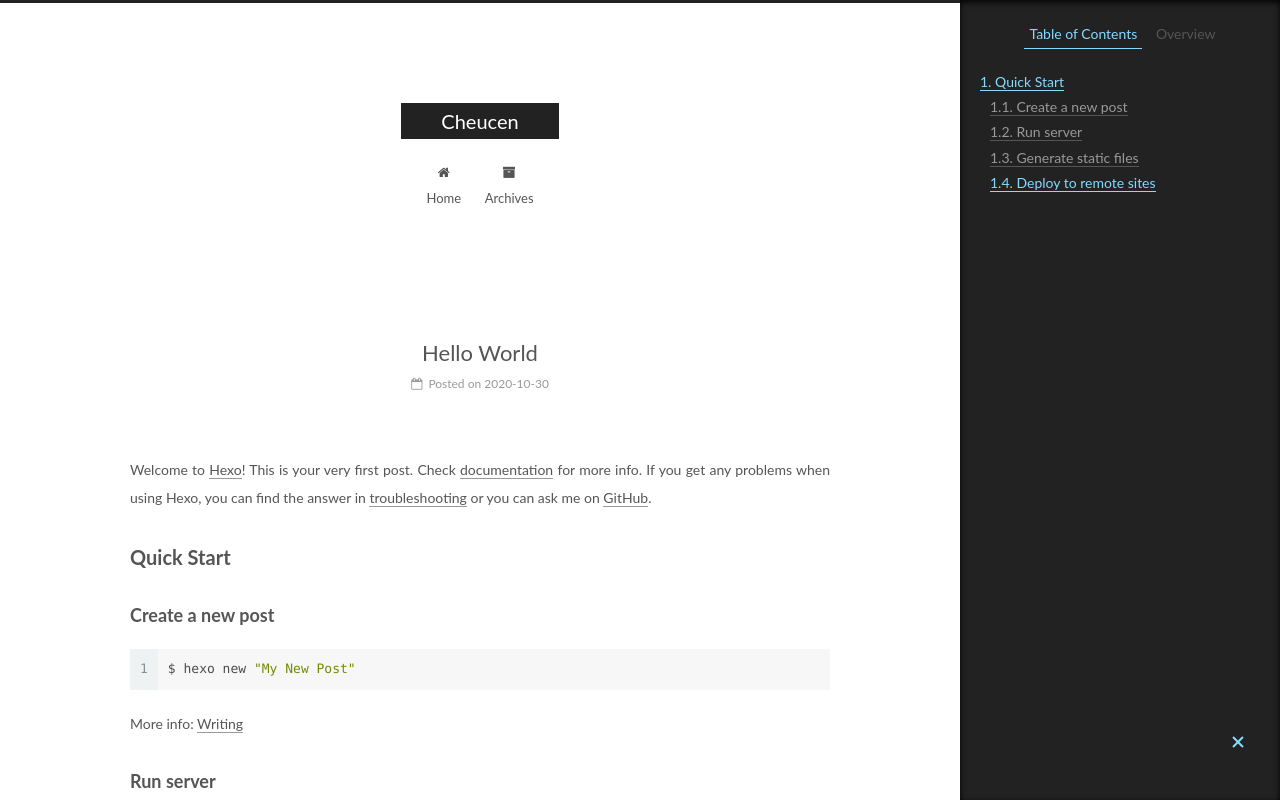
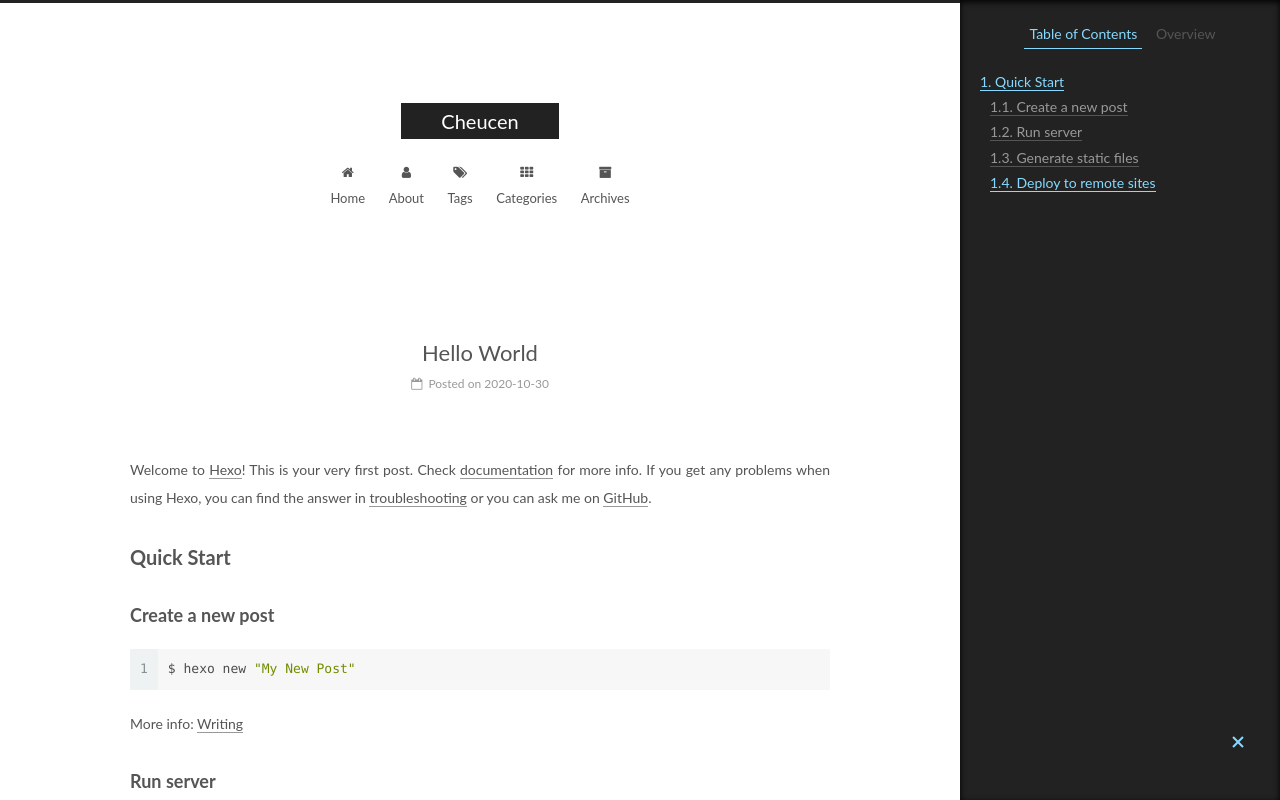
Before and after one commit to Cheucen/cheucen.github.io, a plain HTML site: page 2020/10/30/hello-world/index.html in a window 1280 px wide. Shown: the top 800 px of the page. Drawn offline with Linux system fonts and the light colour scheme.

Commit message:
站点更新:2020-10-30 18:56:27

```diff
--- a/2020/10/30/hello-world/index.html
+++ b/2020/10/30/hello-world/index.html
@@ -186,6 +186,36 @@
               <i class="menu-item-icon fa fa-fw fa-home"></i> <br />
 
             Home
+          </a>
+        </li>
+
+
+        <li class="menu-item menu-item-about">
+          <a href="/about/%20" rel="section">
+
+              <i class="menu-item-icon fa fa-fw fa-user"></i> <br />
+
+            About
+          </a>
+        </li>
+
+
+        <li class="menu-item menu-item-tags">
+          <a href="/tags/%20" rel="section">
+
+              <i class="menu-item-icon fa fa-fw fa-tags"></i> <br />
+
+            Tags
+          </a>
+        </li>
+
+
+        <li class="menu-item menu-item-categories">
+          <a href="/categories/%20" rel="section">
+
+              <i class="menu-item-icon fa fa-fw fa-th"></i> <br />
+
+            Categories
           </a>
         </li>
 
--- a/css/main.css
+++ b/css/main.css
@@ -1822,7 +1822,7 @@ pre .javascript .function {
   width: 4px;
   height: 4px;
   border-radius: 50%;
-  background: #ff2137;
+  background: #05d5c9;
 }
 .links-of-blogroll {
   font-size: 13px;
```
Also changed, not shown: archives/2020/10/index.html (+30 -0 lines), archives/2020/index.html (+30 -0 lines), archives/index.html (+30 -0 lines), index.html (+30 -0 lines), tags/index.html (+30 -0 lines).
